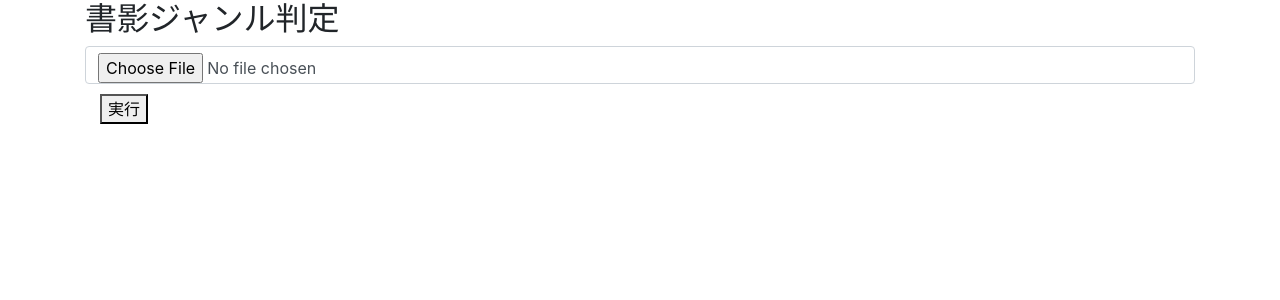
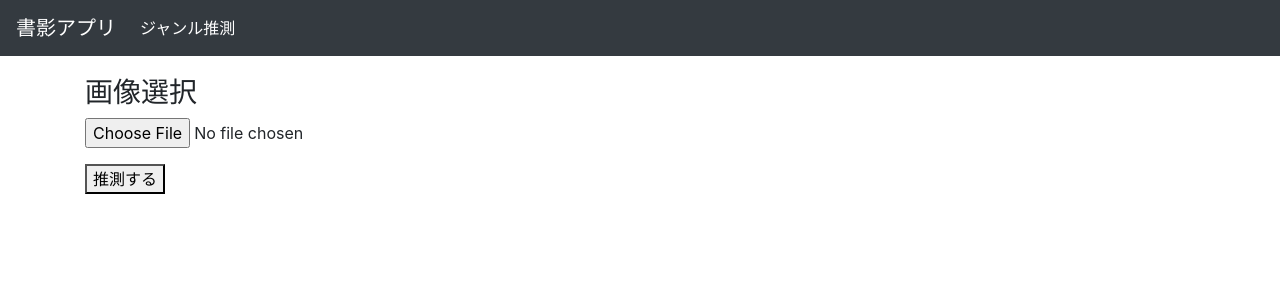
Before and after one commit to tayutaedomo/novelapp-web, a Flask app: page /category in a window 1280 px wide. Shown: the top 300 px of the page. Run offline with Flask 2, Linux system fonts and the light colour scheme; some libraries are stand-ins or nearby versions.

Commit message:
Fix page design

```diff
--- a/static/css/style.css
+++ b/static/css/style.css
@@ -0,0 +1,16 @@
+/*
+  Reference: https://getbootstrap.com/docs/4.5/examples/sticky-footer-navbar/
+*/
+
+main > .container {
+  padding: 60px 15px 0;
+}
+
+.footer {
+  background-color: #f5f5f5;
+}
+
+.footer > .container {
+  padding-right: 15px;
+  padding-left: 15px;
+}
--- a/templates/category.html
+++ b/templates/category.html
@@ -2,26 +2,31 @@
 
 {% block content %}
 
-<h2>書影ジャンル判定</h2>
+<h3 class="mt-3">画像選択</h3>
 
 <form action="/category" method="post" enctype="multipart/form-data">
 
-  <input class="form-control form-control-md"
-         style="margin-bottom: 10px;"
-         type="file" name="image" accept="image/png,image/jpeg,image/jpg"
-         placeholder="Image File">
+  <div class="row">
+    <div class="col-sm-6">
+      <div class="form-group">
+        <input type="file" name="image" accept="image/png,image/jpeg,image/jpg"
+               class="form-control-file"
+               placeholder="Image File">
+      </div>
+    </div>
+  </div>
 
-  <div class="col-sm-10 offset-sm">
-    <button type="submit">実行</button>
+  <div class="row">
+    <div class="col-sm-12">
+      <button type="submit">推測する</button>
+    </div>
   </div>
 
 </form>
 
 
 {% if local.file %}
-<div style="margin-top: 30px;"></div>
-
-<div class="row">
+<div class="row mt-4">
   <div class="col-sm-10">
 
     <div class="row">
@@ -33,7 +38,7 @@
           <tbody>
           <tr>
             <td>ジャンル</td>
-            <td>確率</td>
+            <td>成分</td>
           </tr>
           <tr style="{% if local.y == 0 %}background-color: greenyellow;{% endif %}">
             <td>ファンタジー</td>
--- a/templates/layout.html
+++ b/templates/layout.html
@@ -10,11 +10,40 @@
   <link rel="stylesheet" type="text/css" href="static/css/style.css">
 </head>
 <body>
-  <div class="container">
+  <header>
+    <nav class="navbar navbar-expand-md navbar-dark fixed-top bg-dark">
+      <a class="navbar-brand" href="#">書影アプリ</a>
+      <button class="navbar-toggler" type="button" data-toggle="collapse" data-target="#navbarCollapse" aria-controls="navbarCollapse" aria-expanded="false" aria-label="Toggle navigation">
+        <span class="navbar-toggler-icon"></span>
+      </button>
+      <div class="collapse navbar-collapse" id="navbarCollapse">
+        <ul class="navbar-nav mr-auto">
+          <li class="nav-item active">
+            <a class="nav-link" href="category">ジャンル推測 <span class="sr-only">(選択中)</span></a>
+          </li>
+          <!--<li class="nav-item">
+            <a class="nav-link" href="#">Link</a>
+          </li>
+          <li class="nav-item">
+            <a class="nav-link disabled" href="#" tabindex="-1" aria-disabled="true">Disabled</a>
+          </li>-->
+        </ul>
+        <!--<form class="form-inline mt-2 mt-md-0">
+          <input class="form-control mr-sm-2" type="text" placeholder="Search" aria-label="Search">
+          <button class="btn btn-outline-success my-2 my-sm-0" type="submit">Search</button>
+        </form>-->
+      </div>
+    </nav>
+  </header>
 
-    {% block content %}{% endblock %}
+  <main role="main" class="flex-shrink-0">
+    <div class="container">
 
-  </div>
+      {% block content %}{% endblock %}
+
+    </div>
+  </main>
+
 
   <script src="https://code.jquery.com/jquery-3.3.1.slim.min.js" integrity="sha384-q8i/X+965DzO0rT7abK41JStQIAqVgRVzpbzo5smXKp4YfRvH+8abtTE1Pi6jizo" crossorigin="anonymous"></script>
   <script src="https://cdnjs.cloudflare.com/ajax/libs/popper.js/1.14.7/umd/popper.min.js" integrity="sha384-UO2eT0CpHqdSJQ6hJty5KVphtPhzWj9WO1clHTMGa3JDZwrnQq4sF86dIHNDz0W1" crossorigin="anonymous"></script>
```
